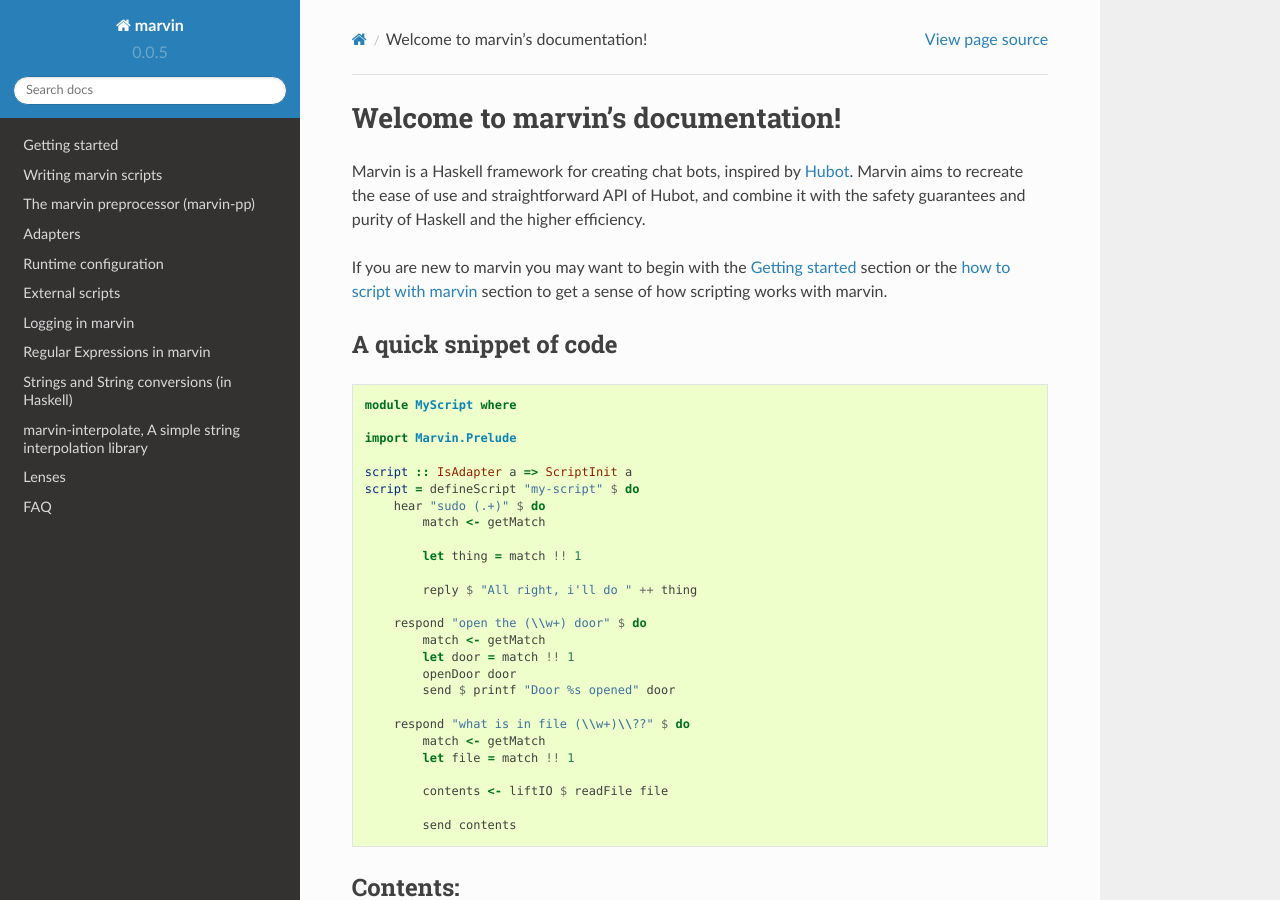
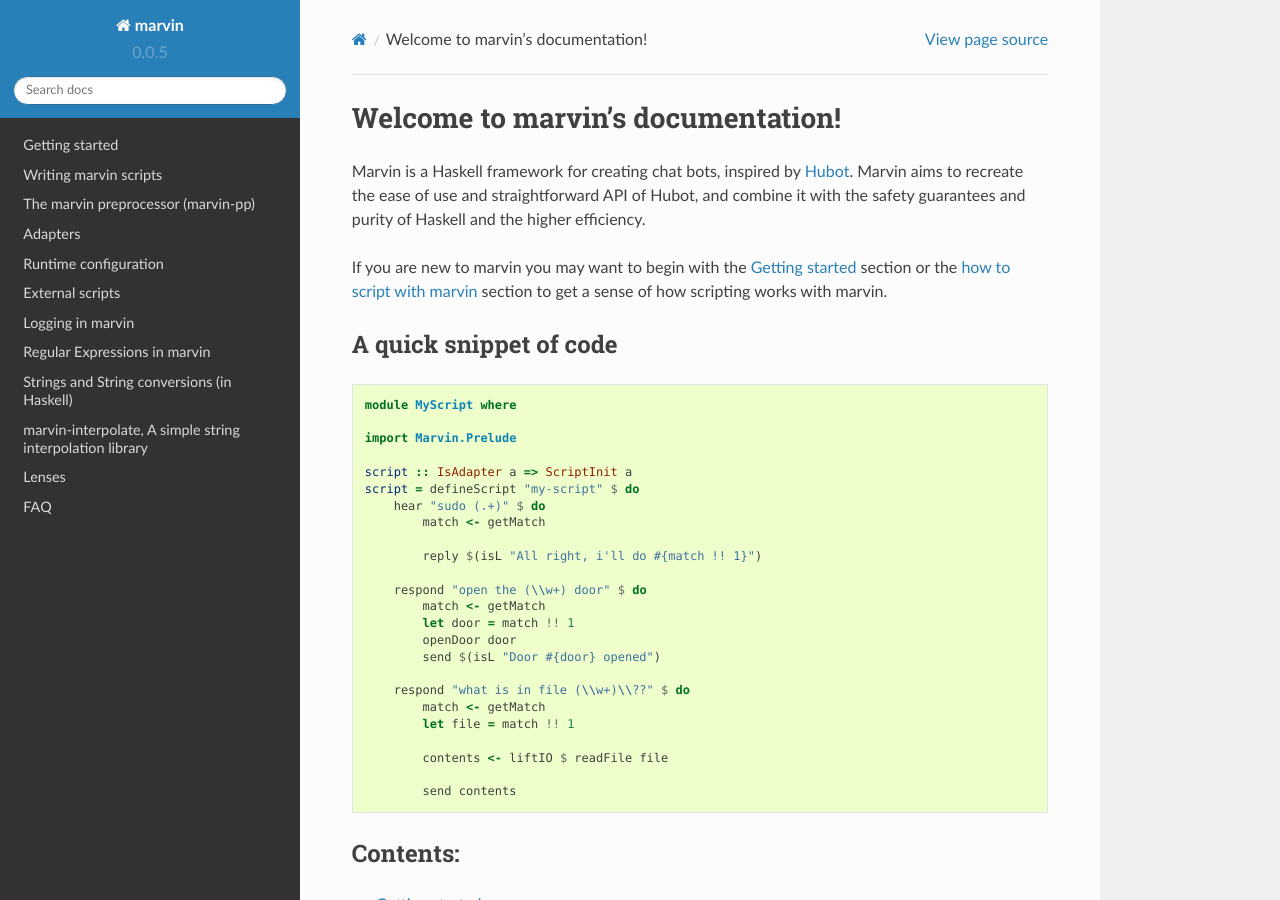
Before and after one commit to JustusAdam/marvin-docs, a Sphinx documentation site: the page built from source/index.rst, in a window 1280 px wide and 900 px high. Built offline with Sphinx 7.4.7 and the Read the Docs theme 2.0.0, drawn with Linux system fonts in a browser that asks for light colours.

Commit message:
Fixed initial example

```diff
--- a/source/index.rst
+++ b/source/index.rst
@@ -24,15 +24,13 @@ A quick snippet of code
         hear "sudo (.+)" $ do
             match <- getMatch
 
-            let thing = match !! 1
-
-            reply $ "All right, i'll do " ++ thing
+            reply $(isL "All right, i'll do #{match !! 1}")
 
         respond "open the (\\w+) door" $ do
             match <- getMatch
             let door = match !! 1
             openDoor door
-            send $ printf "Door %s opened" door
+            send $(isL "Door #{door} opened")
 
         respond "what is in file (\\w+)\\??" $ do
             match <- getMatch
```
